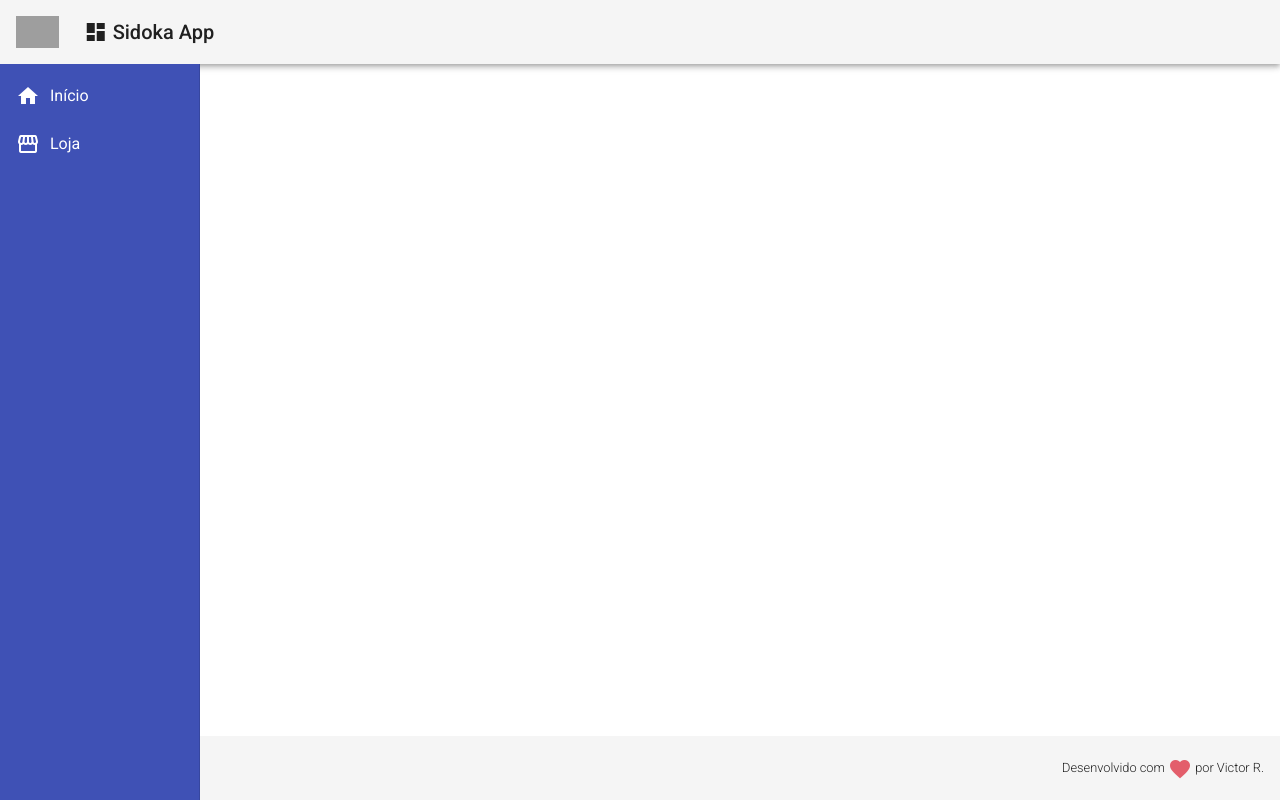
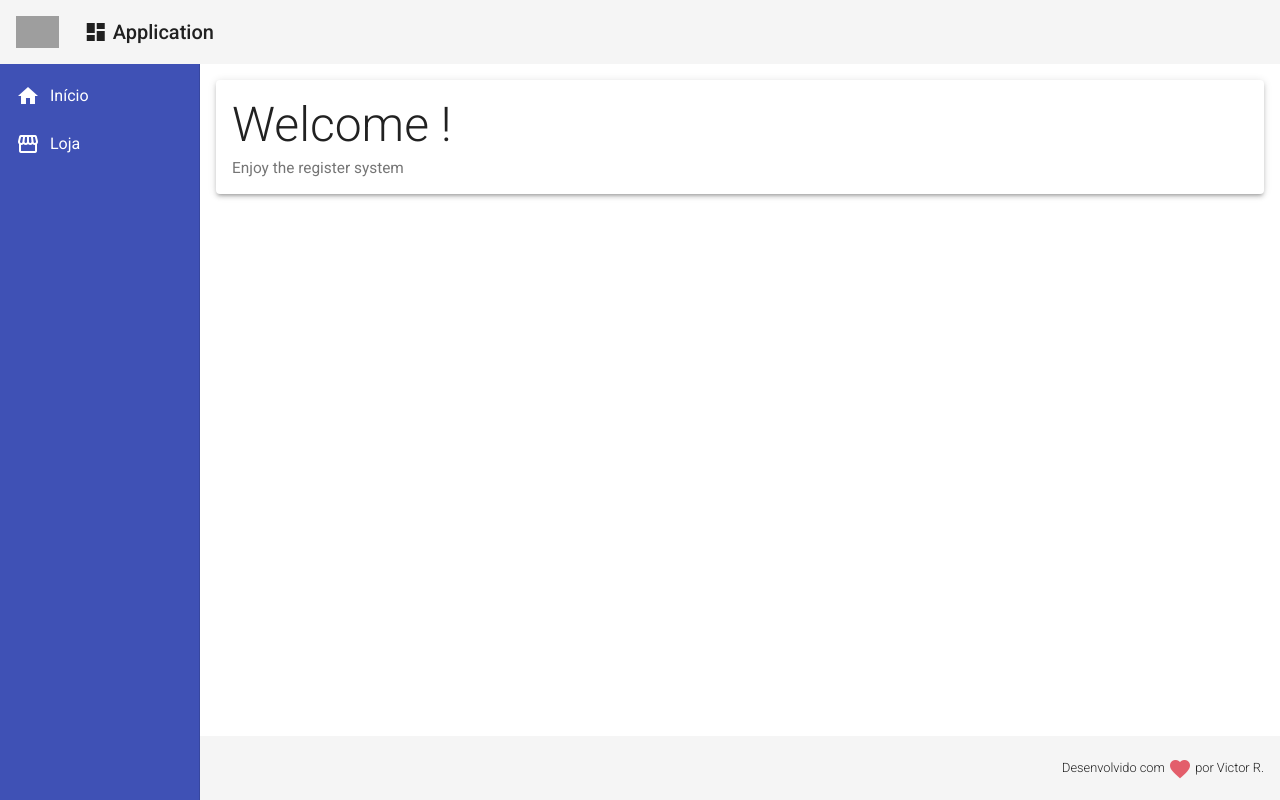
Before and after one commit to VictorRibeiro13/SimpleStoreProductsListWithAngular, an Angular app: page / in a window 1280 px wide. Built offline with nearby package versions, Linux system fonts and the light colour scheme; grey boxes are pictures that could not be loaded.

Commit message:
feat: add app router

```diff
--- a/src/app/app-routing.module.ts
+++ b/src/app/app-routing.module.ts
@@ -1,7 +1,19 @@
 import { NgModule } from '@angular/core';
 import { RouterModule, Routes } from '@angular/router';
+import { HomeComponent } from './views/home/home.component';
+import { ProductsComponent } from './views/products/products.component';
 
-const routes: Routes = [];
+const routes: Routes = [
+  {
+    path: "",
+    component: HomeComponent,
+  },
+  {
+    path: "products",
+    component: ProductsComponent,
+  }
+
+];
 
 @NgModule({
   imports: [RouterModule.forRoot(routes)],
--- a/src/app/components/template/header/header.component.html
+++ b/src/app/components/template/header/header.component.html
@@ -1,13 +1,13 @@
 <mat-toolbar class="header mat-elevation-z4">
   <span>
-    <a>
+    <a routerLink="/">
       <img class="logo" src="../../../../assets/img/sidoka.jpg" alt="logoSidoka">
     </a>
   </span>
   <span class="title-group">
     <a>
       <i class="material-icons">dashboard</i>
-      Sidoka App
+      Application
     </a>
   </span>
 </mat-toolbar>
--- a/src/app/components/template/nav/nav.component.css
+++ b/src/app/components/template/nav/nav.component.css
@@ -10,3 +10,8 @@
 .sidenav i {
   padding-right: 10px;
 }
+
+.content {
+  padding: 16px;
+  background-color: #FFF;
+}
--- a/src/app/components/template/nav/nav.component.html
+++ b/src/app/components/template/nav/nav.component.html
@@ -2,12 +2,18 @@
   <mat-sidenav class="sidenav" mode="side" opened fixedInViewport="true"
     fixedTopGap="64">
     <mat-nav-list class="nav-list">
-      <a mat-list-item>
+      <a mat-list-item routerLink="/">
         <i class="material-icons">home</i> Início
       </a>
-      <a mat-list-item>
+      <a mat-list-item routerLink="/products">
         <i class="material-icons">storefront</i> Loja
       </a>
     </mat-nav-list>
   </mat-sidenav>
+  <mat-sidenav-content class="content">
+    <!-- Router -->
+    <router-outlet>
+
+    </router-outlet>
+  </mat-sidenav-content>
 </mat-sidenav-container>
```
Also changed, not shown: src/app/app.module.ts (+8 -2 lines).
